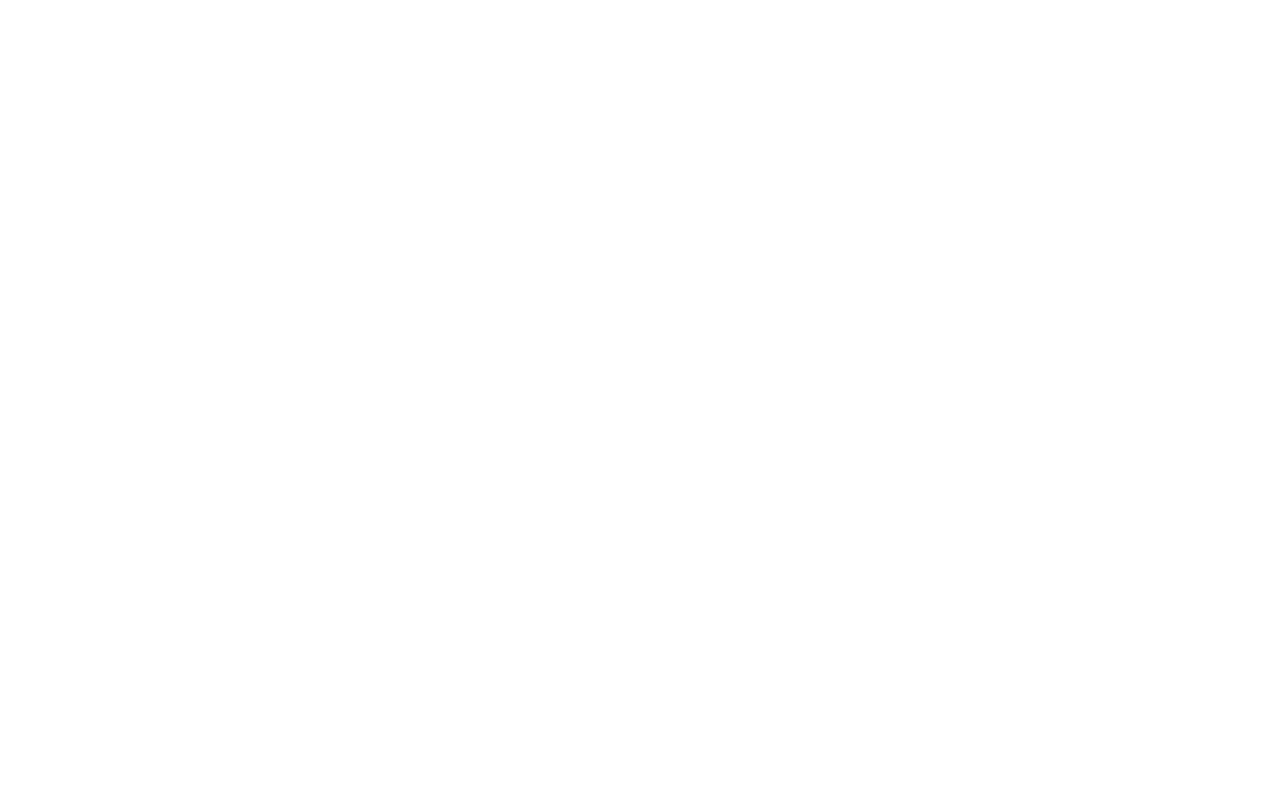
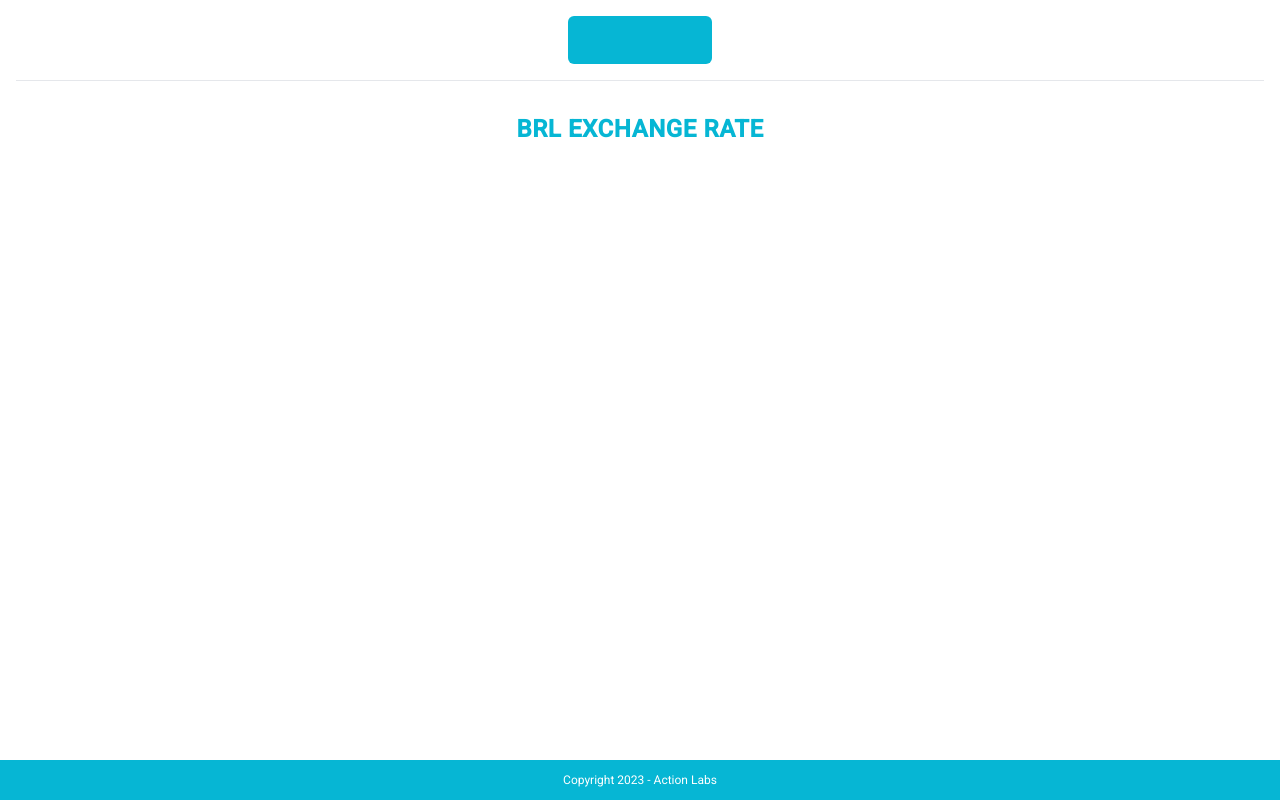
Before and after one commit to felipewesley/action-labs-exchange-rate-app, an Angular app: page / in a window 1280 px wide. Built offline with nearby package versions, Linux system fonts and the light colour scheme.

Commit message:
layout component carregado na tela inicial

```diff
--- a/src/app/app.component.html
+++ b/src/app/app.component.html
@@ -1 +1,3 @@
-<router-outlet></router-outlet>
+<app-layout>
+	<router-outlet></router-outlet>
+</app-layout>
--- a/src/app/app.component.ts
+++ b/src/app/app.component.ts
@@ -1,12 +1,15 @@
 import { Component } from '@angular/core';
 import { RouterOutlet } from '@angular/router';
+
+import { LayoutComponent } from './layout/layout.component';
 
 @Component({
   selector: 'app-root',
   templateUrl: './app.component.html',
 	standalone: true,
 	imports: [
-		RouterOutlet
+		RouterOutlet,
+		LayoutComponent
 	]
 })
 export class AppComponent {
```
